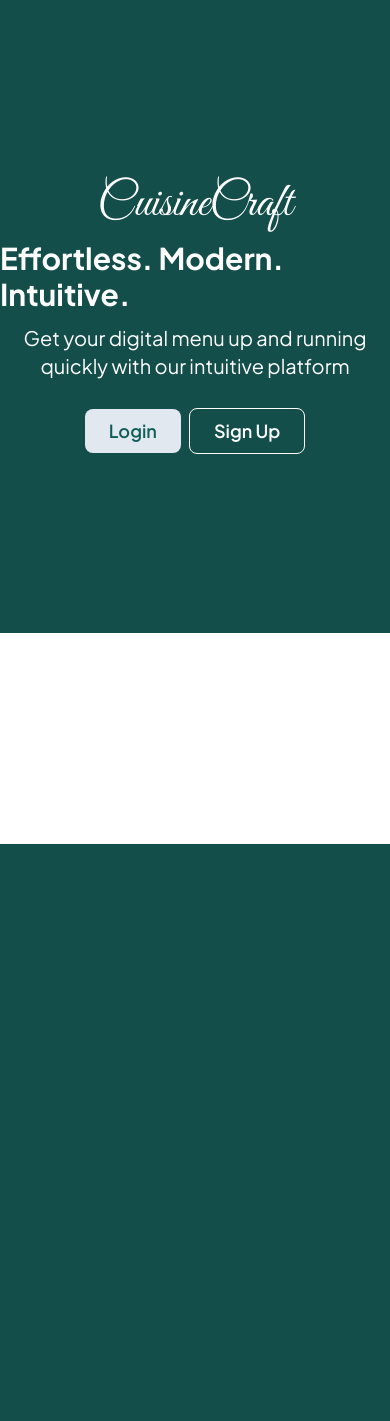
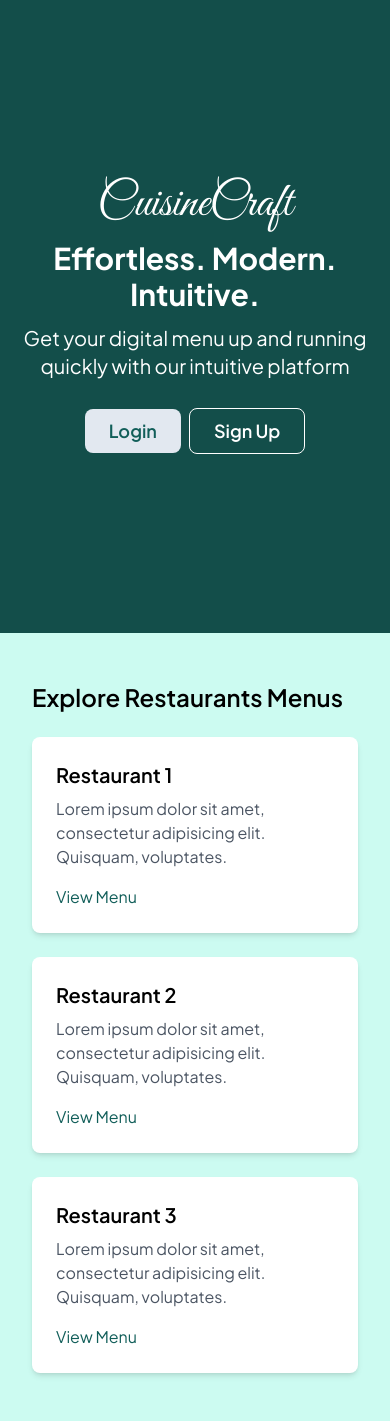
Before and after one commit to Shreedhar03/cuisine-craft, a PHP site: page / in a window 390 px wide. Before the commit the page ends 844 px from the top, so only its background shows below. Run offline with PHP 8.4, Linux system fonts and the light colour scheme; some libraries are stand-ins or nearby versions.

Commit message:
menu route

```diff
--- a/index.php
+++ b/index.php
@@ -4,6 +4,8 @@
 <head>
     <title>Cuisine Craft</title>
     <link rel="stylesheet" href="global.css">
+    <!-- scaling -->
+    <meta name="viewport" content="width=device-width, initial-scale=1.0">
 </head>
 
 <body>
@@ -13,7 +15,7 @@
         <div class="flex flex-col items-center gap-3">
             <h1 class="logo text-white text-5xl text-center">CuisineCraft</h1>
 
-            <h3 class="font-bold text-3xl text-white">
+            <h3 class="font-bold text-3xl text-white text-center">
                 Effortless. Modern. Intuitive.
             </h3>
 
@@ -29,6 +31,37 @@
 
     </main>
 
+    <!-- Explore Restaurants Menus-->
+
+    <section class="bg-teal-100 py-12">
+        <div class="max-w-[1500px] px-8 mx-auto">
+            <h2 class="text-2xl font-semibold mb-6">Explore Restaurants Menus</h2>
+
+            <?php
+            $restaurants = [
+                ['id' => 1, 'name' => 'Restaurant 1', 'description' => 'Lorem ipsum dolor sit amet, consectetur adipisicing elit. Quisquam, voluptates.'],
+                ['id' => 2, 'name' => 'Restaurant 2', 'description' => 'Lorem ipsum dolor sit amet, consectetur adipisicing elit. Quisquam, voluptates.'],
+                ['id' => 3, 'name' => 'Restaurant 3', 'description' => 'Lorem ipsum dolor sit amet, consectetur adipisicing elit. Quisquam, voluptates.']
+            ];
+            ?>
+
+            <div class="grid grid-cols-1 md:grid-cols-2 lg:grid-cols-3 gap-6">
+
+                <!-- navigate to menu/id -->
+
+                <?php foreach ($restaurants as $restaurant) : ?>
+                    <div class="bg-white p-6 rounded-lg shadow-md">
+                        <h3 class="text-xl font-semibold mb-2"><?= $restaurant['name'] ?></h3>
+                        <p class="text-gray-600 mb-4"><?= $restaurant['description'] ?></p>
+                        <a href="menu.php?id=<?= $restaurant['id'] ?>" class="text-teal-800 rounded-lg">View Menu</a>
+                    </div>
+                <?php endforeach; ?>
+
+            </div>
+
+        </div>
+    </section>
+
 
     <script src="https://cdn.tailwindcss.com"></script>
 </body>
--- a/login.php
+++ b/login.php
@@ -8,6 +8,7 @@
     <!-- tailwind -->
     <link href="https://cdn.jsdelivr.net/npm/tailwindcss@2.0.2/dist/tailwind.min.css" rel="stylesheet">
     <link rel="stylesheet" href="global.css">
+    <meta name="viewport" content="width=device-width, initial-scale=1.0">
 </head>
 
 <body>
--- a/signup.php
+++ b/signup.php
@@ -4,6 +4,7 @@
 <head>
     <title>Cuisine Craft</title>
     <link rel="stylesheet" href="global.css">
+    <meta name="viewport" content="width=device-width, initial-scale=1.0">
 </head>
 
 <body>
```
Also changed, not shown: menu.php (added, +35 -0 lines).
